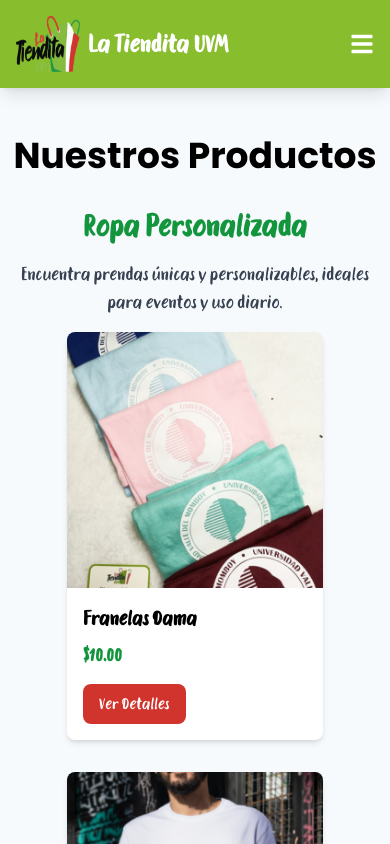
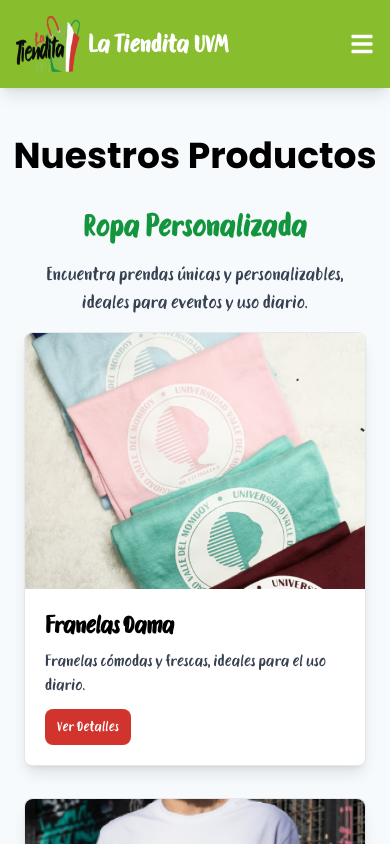
Before and after one commit to teranricardo/tiendita-uvm-frontend-e-actividad3.2, a React (Vite) app: page /productos in a window 390 px wide. Shown: the top 844 px of the page. Built offline with nearby package versions, Linux system fonts and the light colour scheme.

Commit message:
Diseño responsive de la página de productos

```diff
--- /dev/null
+++ b/src/components/ProductCard.jsx
@@ -0,0 +1,35 @@
+// Realizado por Leandro Valera
+
+import React from 'react';
+import { useNavigate } from 'react-router-dom';
+
+export default function ProductCard({ product }) {
+  const navigate = useNavigate();
+
+  const handleViewDetails = () => {
+    navigate(`/productos/${product.id}`, { state: product });
+  };
+
+  return (
+    <div className="max-w-sm bg-white border border-gray-200 rounded-lg shadow-lg">
+      {/* Imagen del producto */}
+      <img className="rounded-t-lg w-full h-64 object-cover transform transition duration-300 ease-in-out hover:scale-110" src={product.image} alt={product.name} />
+
+      <div className="p-5">
+        {/* Título del producto */}
+        <h5 className="mb-2 text-2xl font-bold tracking-tight text-black">{product.name}</h5>
+
+        {/* Descripción del producto */}
+        <p className="mb-3 font-normal text-gray-700">{product.description}</p>
+
+        {/* Botón para ver detalles */}
+        <button
+          onClick={handleViewDetails}
+          className="inline-flex items-center px-3 py-2 text-sm font-medium text-white bg-redAccent rounded-lg hover:bg-black transition duration-300 focus:ring-4 focus:outline-none focus:ring-red-300"
+        >
+          Ver Detalles
+        </button>
+      </div>
+    </div>
+  );
+}
--- a/src/pages/Products.jsx
+++ b/src/pages/Products.jsx
@@ -1,50 +1,53 @@
 // Realizado por Leandro Valera
 
 import React from 'react';
-import { useNavigate } from 'react-router-dom';
+import { useLocation, NavLink } from 'react-router-dom';
+import { motion } from "framer-motion";
+import ProductCard from '../components/ProductCard';
 import products from '../products';
 
 export default function Products() {
-  const navigate = useNavigate();
+  const location = useLocation();
+  const queryParams = new URLSearchParams(location.search);
+  const selectedCategory = queryParams.get('categoria');
 
-  // Función que maneja la navegación a la página de detalles del producto
-  const handleViewDetails = (product) => {
-    navigate(`/productos/${product.id}`, { state: product });
-  };
+  const filteredProducts = selectedCategory
+    ? products.filter(product => product.category === selectedCategory)
+    : products;
+
+  const isSelectedCategory = selectedCategory ? true : false;
 
   return (
-    <div className="font-rabbits">
-      <main className="py-12 bg-grayLight">
-        <h2 className="text-4xl text-center font-poppins font-bold mb-8">Nuestros Productos</h2>
-
-        {products.map((category, idx) => (
-          <section key={idx} className="mb-12 px-4">
-            {/* Título de la categoría de productos */}
+    <main className="py-12 bg-grayLight font-rabbits">
+      <motion.div
+        initial={{ x: -300 }}
+        animate={{ x: 0 }}
+        transition={{ duration: 1 }}
+      >
+        <h2 className="text-4xl sm:text-3xl text-center font-poppins font-bold mb-8 px-2">Nuestros Productos</h2>
+        {filteredProducts.map((category, idx) => (
+          <section key={idx} className="mb-12 px-6">
             <h3 className="text-3xl text-greenDark font-bold mb-4 text-center">{category.category}</h3>
-            {/* Descripción de la categoría */}
             <p className="text-lg text-center text-gray-700 mb-4">{category.description}</p>
             <div className="flex flex-wrap justify-center gap-8">
               {category.items.map((product) => (
-                <div key={product.id} className="w-auto h-full bg-white rounded-lg shadow-md overflow-hidden flex flex-col items-center">
-                  {/* Imagen del producto */}
-                  <img src={product.image} alt={product.name} className="w-64 h-64 object-contain transform transition duration-300 ease-in-out hover:scale-110" />
-                  <div className="w-full p-4">
-                    <h4 className="text-xl font-bold text-black mb-2">{product.name}</h4>
-                    <p className="text-xl text-greenDark font-bold">{product.price}</p>
-                    {/* Botón para ver detalles del producto */}
-                    <button
-                      className="mt-4 bg-redAccent text-white py-2 px-4 rounded-lg hover:bg-black transition duration-300"
-                      onClick={() => handleViewDetails(product)}
-                    >
-                      Ver Detalles
-                    </button>
-                  </div>
-                </div>
+                <ProductCard key={product.id} product={product} />
               ))}
             </div>
           </section>
         ))}
-      </main>
-    </div>
+
+        {isSelectedCategory &&
+          (
+            <div className='flex justify-center'>
+              <button className="font-poppins bg-redAccent text-white text-center text-lg md:text-2xl py-2 px-4 rounded-lg hover:bg-black transition duration-300">
+                <NavLink to="/productos">Ver todos los productos</NavLink>
+              </button>
+            </div>
+
+          )
+        }
+      </motion.div>
+    </main>
   );
 }
```
